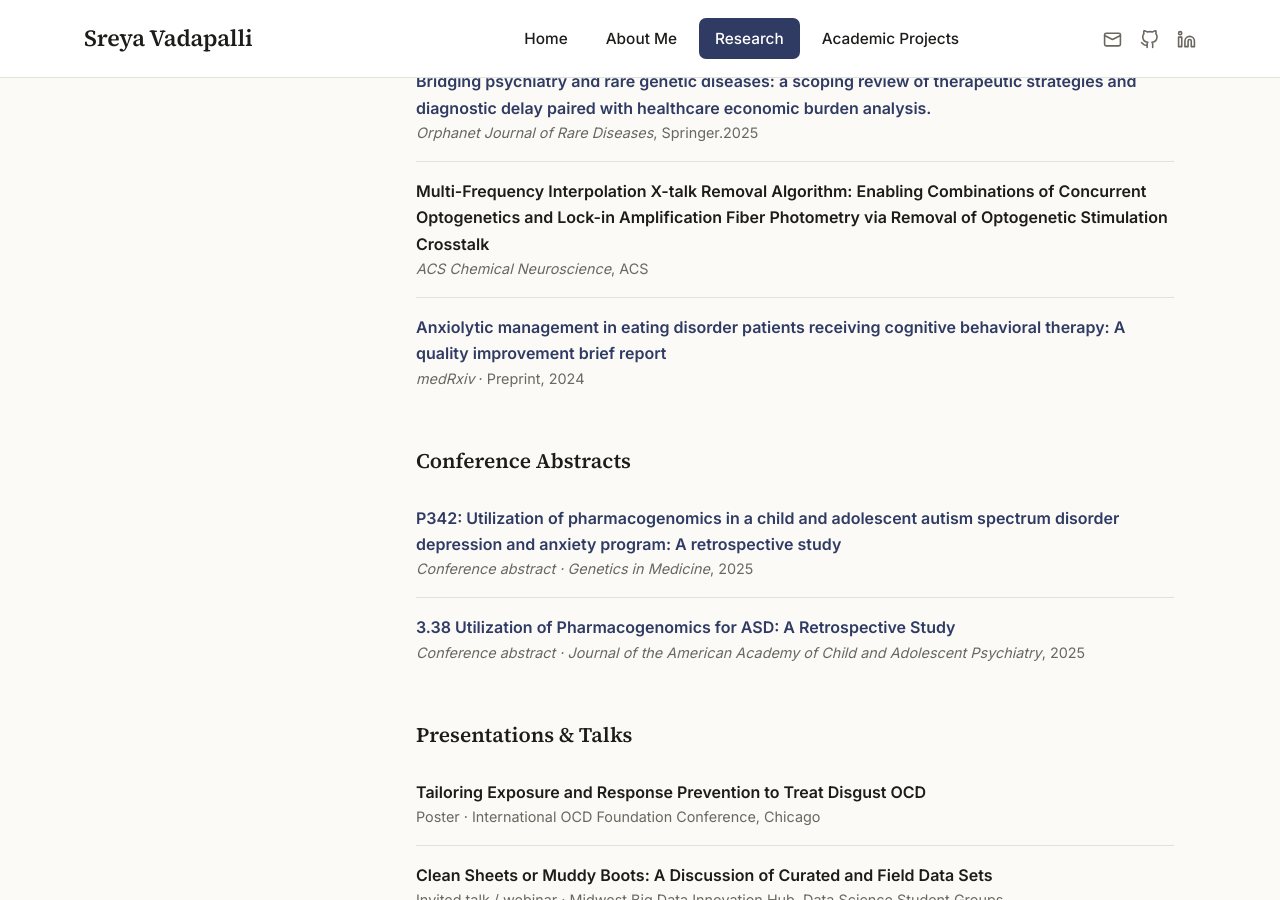
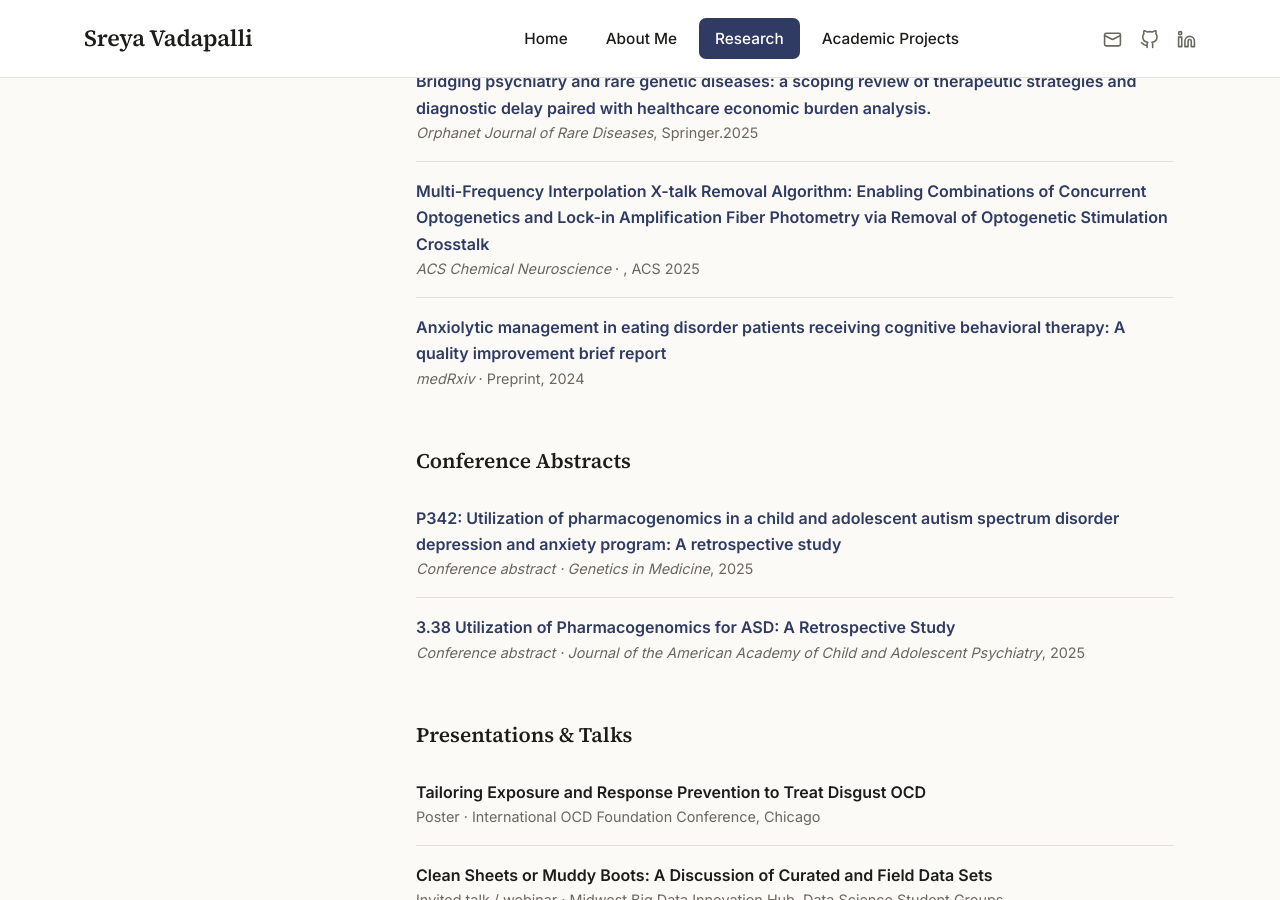
Before and after one commit to SreyaVadapalli/SreyaVadapalli.github.io, a Jekyll site: the page built from research.html, in a window 1280 px wide and 900 px high, scrolled down 818 px. Built offline with Jekyll 4.4.1, drawn with Linux system fonts in a browser that asks for light colours.

Commit message:
publications

```diff
--- a/research.html
+++ b/research.html
@@ -58,13 +58,12 @@ permalink: /research/
 
 
 
-
-
-  <li>
-    <div class="item-title">Multi-Frequency Interpolation X-talk Removal Algorithm: Enabling Combinations of Concurrent Optogenetics and Lock-in Amplification Fiber Photometry via Removal of Optogenetic Stimulation Crosstalk</div>
-    <div class="item-meta"><em>ACS Chemical Neuroscience</em>, ACS</div>
+<li>
+    <div class="item-title">
+      <a href="https://pubs.acs.org/acncdm/article/16/9/1694/3690896/Multi-Frequency-Interpolation-X-talk-Removal" target="_blank" rel="noopener">Multi-Frequency Interpolation X-talk Removal Algorithm: Enabling Combinations of Concurrent Optogenetics and Lock-in Amplification Fiber Photometry via Removal of Optogenetic Stimulation Crosstalk</a>
+    </div>
+    <div class="item-meta"><em>ACS Chemical Neuroscience</em> · , ACS 2025</div>
   </li>
-
 
   <li>
     <div class="item-title">
```
